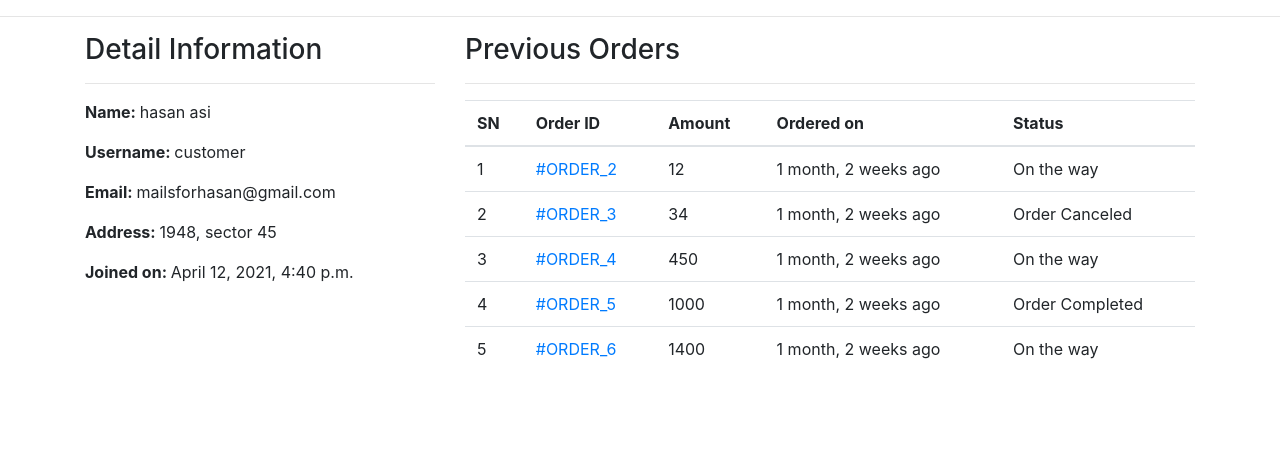
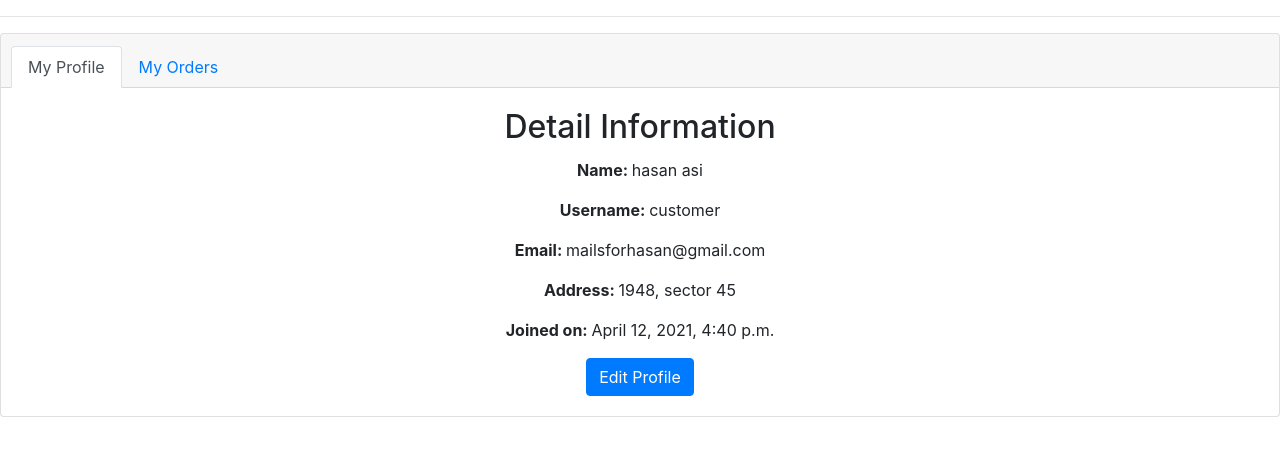
Before and after one commit to hasanasif96/ecomapp, a Django app: template templates/customerprofile.html in a window 1280 px wide. Shown: the part 56-512 px from the top of the page. Run offline with Django 3.2, Linux system fonts and the light colour scheme; the template is opened without the code that fills it: values that come from a table or form of the project are taken from there, others are empty; data comes from the database, SQL or seed files in the repository; some libraries are stand-ins or nearby versions.

Commit message:
Update customerprofile.html

```diff
--- a/templates/customerprofile.html
+++ b/templates/customerprofile.html
@@ -1,44 +1,34 @@
+
 {% extends 'base.html' %}
-
 {% block title %}My Profile{% endblock %}
 
+
+
 {% block content %}
-<div class="container">
-    <div class="row">
-        <div class="col-md-4">
-            <h3>Detail Information</h3><hr>
+
+
+
+<div class="card text-center">
+  <div class="card-header">
+    <ul class="nav nav-tabs card-header-tabs">
+      <li class="nav-item">
+        <a class="nav-link active" aria-current="true" href="{% url 'ecomapp:customerprofile'  %}">My Profile</a>
+      </li>
+      <li class="nav-item">
+        <a class="nav-link" href="{% url 'ecomapp:customerorder'  %}">My Orders</a>
+      </li>
+    </ul>
+  </div>
+  <div class="card-body">
+    <h2 class="card-title">Detail Information</h2>
     <p><span class="font-weight-bold">Name: </span> {{customer.full_name}}</p>
     <p><span class="font-weight-bold">Username: </span> {{customer.user.username}}</p>
     <p><span class="font-weight-bold">Email: </span> {{customer.user.email}}</p>
     <p><span class="font-weight-bold">Address: </span> {{customer.address}}</p>
     <p><span class="font-weight-bold">Joined on: </span> {{customer.joined_on}}</p>
-        </div>
-        <div class="col-md-8">
-            <h3>Previous Orders</h3>
-            <hr>
-            <table class="table">
-                <thead>
-                    <tr>
-                        <th>SN</th>
-                        <th>Order ID</th>
-                        <th>Amount</th>
-                        <th>Ordered on</th>
-                        <th>Status</th>
-                    </tr>
-                </thead>
-                <tbody>
-                    {% for ord in orders %}
-                    <tr>
-                        <td>{{forloop.counter}}</td>
-                        <td><a href="{% url 'ecomapp:customerorderdetail' ord.pk %}">#ORDER_{{ord.id}}</a></td>
-                        <td>{{ord.total}}</td>
-                        <td>{{ord.created_at|timesince}} ago</td>
-                        <td>{{ord.order_status}}</td>
-                    </tr>
-                    {% endfor %}
-                </tbody>
-            </table>
+    <a href="#" class="btn btn-primary">Edit Profile</a>
   </div>
 </div>
-</div>
+
+
 {% endblock %}
```
Lines whose indentation alone changed are shown as unchanged.
